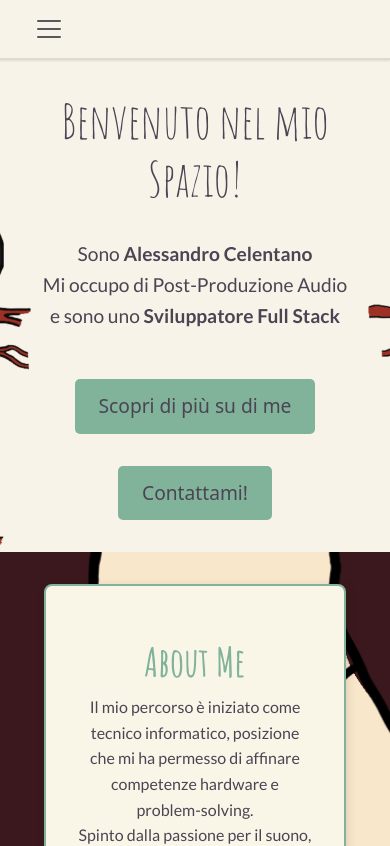
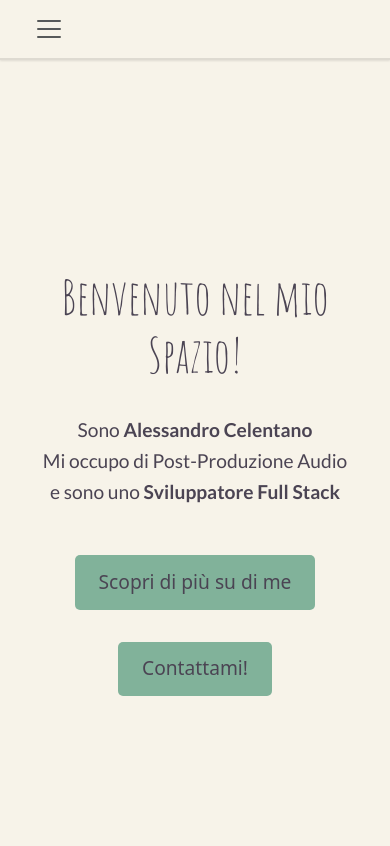
Before and after one commit to celentanoa/portfolio-maif, a plain HTML site: page index.html in a window 390 px wide. Shown: the top 846 px of the page. Drawn offline with nearby package versions, Linux system fonts and the light colour scheme.

Commit message:
commit media screen

```diff
--- a/assets/scss/main.scss
+++ b/assets/scss/main.scss
@@ -98,7 +98,7 @@ body {
         background-size: cover;
         background-position: center;
         background-repeat: no-repeat;
-        min-height: 10vh;
+        min-height: 100vh;
         display: flex;
         align-items: center;
         justify-content: center;
```
Also changed, not shown: assets/scss/main.css, 1 other file.
